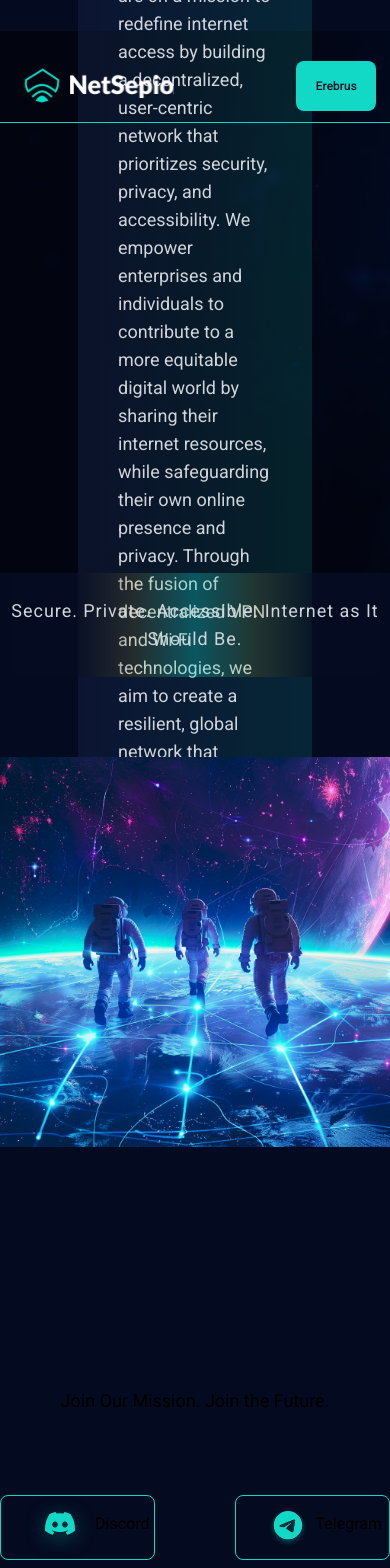
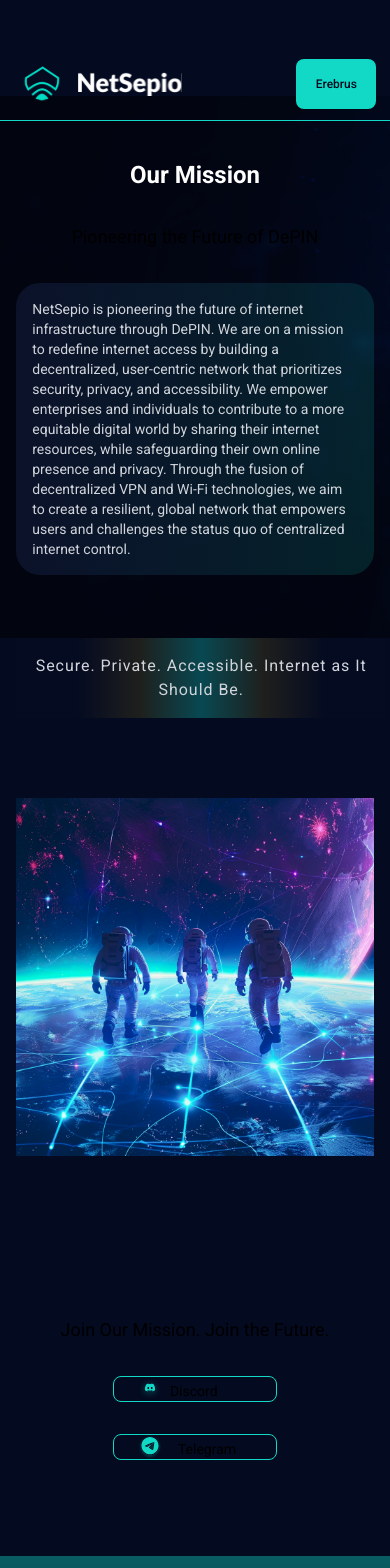
Before and after one commit to NetSepio/website, a Next.js app: page /mission in a window 390 px wide. Shown: the top 1568 px of the page. Built offline with nearby package versions, Linux system fonts and the light colour scheme.

Commit message:
fix : mission page mobile view

```diff
--- a/src/app/mission/page.jsx
+++ b/src/app/mission/page.jsx
@@ -9,22 +9,21 @@ export default function Home() {
     const banner = {
         backgroundImage:
           "linear-gradient(to right, #050B21B2, #050B21B2, #B7990D26, #11D9C54D, #B7990D26, #050B21B2, #050B21B2)",
-          // "linear-gradient(to right, #050B214D 30%, #322F1C43 26.25%, #5E521739 22.5%, #11D9C54D 30%, #B7990D26 15%, #050B214D 30%)",
         width: "95vw",
       };
 
   return (
     <>
-      <main className='flex min-h-screen bg-primary flex-col items-center justify-between'>
-      <section className='w-[100%] mt-[8%] space-y-[5vh] lg:pace-y-[10vh] flex flex-col items-center justify-center h-[542px] bg-cover bg-[url(/global.png)] bg-no-repeat lg:h-[724px]'>
-        <h2 className='text-2xl text-white font-semibold md:text-6xl  '>
+  <main className='flex min-h-screen bg-primary flex-col items-center justify-between p-4 lg:p-8'>
+    <section className='w-screen lg:mt-28 mt-20  space-y-8 lg:space-y-[4vh] flex flex-col items-center justify-center h-[542px] bg-cover bg-[url(/global.png)] bg-no-repeat lg:h-[724px]'>
+      <h2 className='text-2xl text-white font-semibold md:text-4xl lg:text-6xl text-center '>
         Our Mission
       </h2>
-        <p className='text-lg lg:text-3xl'>
+      <p className='text-lg lg:text-3xl text-center'>
         Pioneering the Future of DePIN
       </p>
-        <p className='text-lg lg:text-2xl w-3/5 text-gray-300 rounded-3xl p-10'
-        style={{  background: 'linear-gradient(to right, #141E4380, #11D9C523)'}}>
+      <p className='text-sm md:text-lg lg:text-2xl w-11/12 md:w-4/5 lg:w-3/5 text-gray-300 rounded-3xl p-4 md:p-6 lg:p-10'
+        style={{ background: 'linear-gradient(to right, #141E4380, #11D9C523)' }}>
         NetSepio is pioneering the future of internet infrastructure through DePIN. We are on a mission to redefine internet access
         by building a decentralized, user-centric network that prioritizes security, privacy, and accessibility. We empower enterprises
         and individuals to contribute to a more equitable digital world by sharing their internet resources, while safeguarding their
@@ -33,10 +32,10 @@ export default function Home() {
       </p>
     </section>
 
-    <div className='items-center justify-between' style={{ letterSpacing: '0.06em' }}>
+    <div className='items-center justify-between w-full text-center' style={{ letterSpacing: '0.06em' }}>
       <div
         style={banner}
-            className='py-6 lg:text-xl md:text-xl text-lg text-gray-300 text-center'
+        className='py-4 md:py-6 text-base md:text-lg lg:text-xl text-gray-300'
       >
         Secure. Private. Accessible. Internet as It Should Be.
       </div>
@@ -46,39 +45,33 @@ export default function Home() {
       <img src="/missionmen.png"/>
       </div>
 
-      <div className="flex flex-col justify-center items-center my-40">
-        <div className='text-lg lg:text-3xl'>Join Our Mission. Join the Future.</div>
-        <div className='flex gap-20 my-20'>
+    <div className="flex flex-col justify-center items-center my-20 lg:my-40 space-y-8">
+      <div className='text-lg md:text-xl lg:text-3xl text-center'>Join Our Mission. Join the Future.</div>
+      <div className='flex flex-col md:flex-row gap-8 md:gap-20 my-10'>
         <Link
           target="_blank"
-              className="hover:scale-110 duration-150 pr-10 pl-6"
+          className="hover:scale-110 duration-150 pr-10 pl-6 flex items-center"
           href={"https://discordapp.com/invite/5uaFhNpRF6"}
-              style={{border: '1px solid #11D9C5', display: 'flex', borderRadius:'8px'}}
+          style={{ border: '1px solid #11D9C5', borderRadius:'8px' }}
         >
-              <img
-                src={"/images/discord_green.svg"}
-                alt="discord"
-              />
-              <div className="mt-4">Discord</div>
+          <img src={"/images/discord_green.svg"} alt="discord" className="w-6 md:w-8 lg:w-10"/>
+          <div className="ml-2 mt-1 text-sm md:text-lg lg:text-xl">Discord</div>
         </Link>
 
         <Link
           target="_blank"
-              className="hover:scale-110 duration-150 pr-10 pl-8"
-              href={"https://t.me/NetSepio?boost "}
-              style={{border: '1px solid #11D9C5', display: 'flex', borderRadius:'8px', gap:'8px'}}
+          className="hover:scale-110 duration-150 pr-10 pl-6 flex items-center"
+          href={"https://t.me/NetSepio?boost"}
+          style={{ border: '1px solid #11D9C5', borderRadius:'8px', gap:'8px' }}
         >
-              <img
-                src={"/images/tele_green.svg"}
-                alt="telegram"
-                className="w-10"
-              />
-              <div className="mt-4">Telegram</div>
+          <img src={"/images/tele_green.svg"} alt="telegram" className="w-6 md:w-8 lg:w-10"/>
+          <div className="ml-2 mt-1 text-sm md:text-lg lg:text-xl">Telegram</div>
         </Link>
       </div>
     </div>
 
   </main>
 </>
+
   );
 }
--- a/src/components/Navbar.jsx
+++ b/src/components/Navbar.jsx
@@ -6,23 +6,24 @@ import Link from "next/link";
 
 const Navbar = () => {
   return (
-    <div className='w-[100%] mt-[50px] absolute z-20 py-2' style={{borderBottom: '1px solid #11D9C5'}}>
-      <div className="w-[93%] flex items-center justify-between mx-auto">
-      <Link href={"/"} className='flex items-center'>
-        <Image src={"/images/logo.svg"} width={56} height={56} alt='Logo ' />
+    <div className="w-full mt-12 absolute z-20 py-2 border-b border-[#11D9C5]">
+    <div className="w-[93%] flex items-center justify-between mx-auto">
+      <Link href="/" className="flex items-center">
+        <Image src="/images/logo.svg" width={56} height={56} alt="Logo" />
         <Image
-          src={"/images/netsepio.svg"}
+          src="/images/netsepio.svg"
           width={104.27}
           height={32}
-          alt='Netsepio'
+          alt="Netsepio"
+          className="ml-2" // Added margin for spacing
         />
       </Link>
-      <div className='flex gap-[14px]'>
-        {/* <DarkBtn link={"https://sotreus.com"} title={"Sotreus"} /> */}
-        <CustomBtn link='https://erebrus.io' title={"Erebrus"} />
-      </div>
+      <div className="flex gap-3">
+        <CustomBtn link="https://erebrus.io" title="Erebrus" />
       </div>
     </div>
+  </div>
+
   );
 };
 
```
Lines whose indentation alone changed are shown as unchanged.
